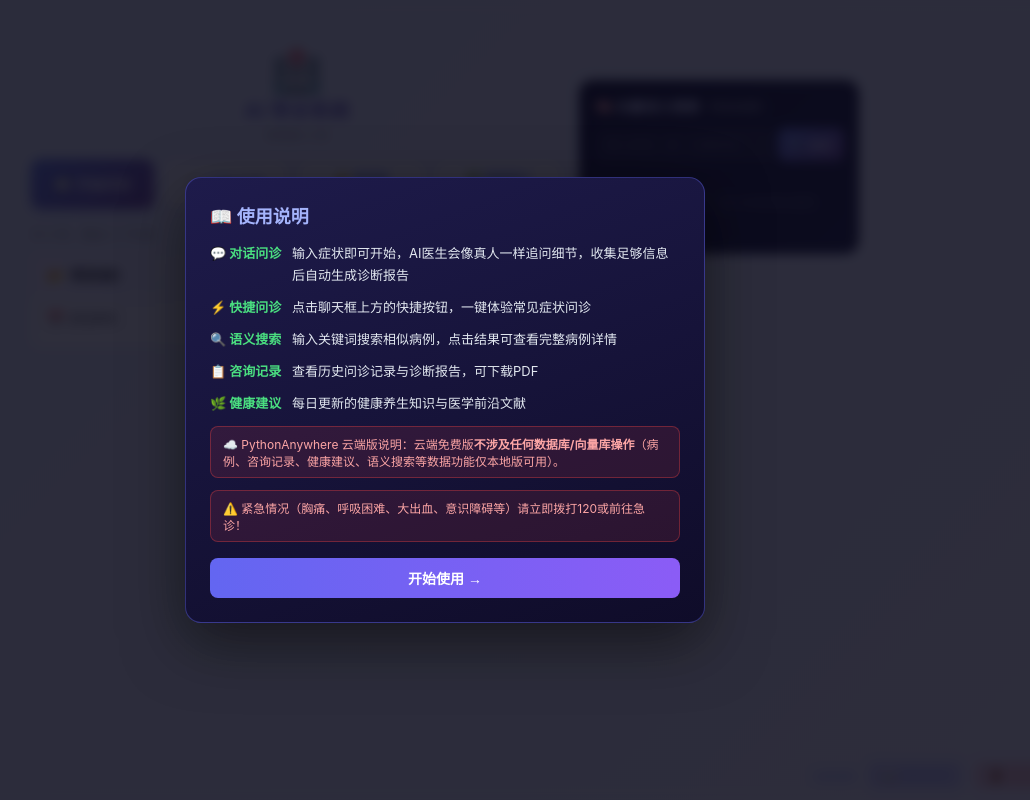
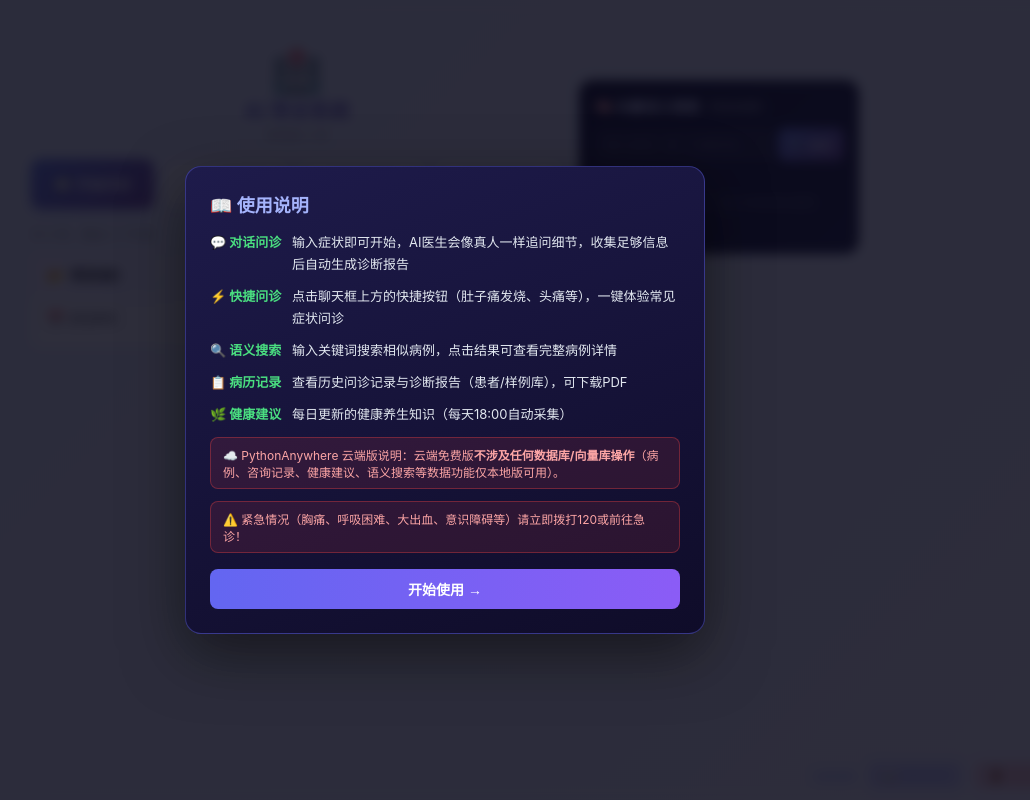
Before and after one commit to tangziyang7194-lab/medical-agent, a Flask app: page /home in a window 1280 px wide. Shown: the whole page, without its empty margins (195-1225 px from the left). Run offline with Flask 3, Linux system fonts and the light colour scheme; the visitor is signed in with stand-in values (Sample User, id 1); data that the repository does not hold is empty.

Commit message:
Rewrite usage guides per actual features, remove Lancet leftovers

```diff
--- a/index.html
+++ b/index.html
@@ -172,11 +172,10 @@ body{font-family:-apple-system,BlinkMacSystemFont,"Segoe UI","PingFang SC","Micr
     <button class="btn btn-primary" onclick="showChat()">💬 开始问诊</button>
     <button class="btn btn-secondary" onclick="showRecords()">📋 病历记录</button>
     <a href="/admin/login" class="btn btn-secondary" style="font-size:12px;padding:8px 14px;text-decoration:none;">🔐 管理端</a> <a href="/user/login" style="color:#818cf8;font-size:13px;text-decoration:none;margin:0 6px;">👤 登录</a>
-    <a href="/lancet" target="_blank" style="padding:8px 16px;background:#6366f1;color:white;border-radius:6px;font-size:12px;text-decoration:none;margin:0 4px;">🩺 柳叶刀</a>
         <a href="/health_tips" class="btn btn-secondary" style="font-size:12px;padding:8px 14px;text-decoration:none;">🌿 健康建议</a>
   </div>
   <div id="deptList"></div>
-  <div class="powered">Powered by GLM-4.5 · 纯前端驱动</div>
+  <div class="powered">Powered by DeepSeek · AI导诊系统</div>
     </div>
     <!-- 右侧向量搜索面板 -->
     <div class="home-right" id="vsearchPanel">
--- a/templates/admin_dashboard.html
+++ b/templates/admin_dashboard.html
@@ -654,10 +654,10 @@
     <div class="admin-guide-modal">
         <h2>📖 管理端使用说明</h2>
         <div class="admin-guide-item"><b>📊 仪表盘</b><span>系统数据总览：病例 / 咨询 / 患者统计</span></div>
-        <div class="admin-guide-item"><b>🩺 健康管理</b><span>健康建议采集与展示、柳叶刀医学文献管理（可手动触发采集）</span></div>
+        <div class="admin-guide-item"><b>🩺 健康管理</b><span>系统健康检查（环境配置总览）与健康养生建议采集（多源抓取，每天18:00自动）</span></div>
         <div class="admin-guide-item"><b>🧠 病例管理</b><span>病例的增删改查，支持导出</span></div>
         <div class="admin-guide-item"><b>🔍 向量库</b><span>语义搜索（点「📄 详情」查看完整病例）、🔄 同步 MySQL 病例、🗑 清空（不影响 MySQL 数据）</span></div>
-        <div class="admin-guide-item"><b>⏰ 定时任务</b><span>12:00 自动学习病例｜18:00 健康建议采集｜18:10 柳叶刀文献</span></div>
+        <div class="admin-guide-item"><b>⏰ 定时任务</b><span>12:00 自动学习病例｜18:00 健康建议采集</span></div>
         <div class="admin-guide-item"><b>📥 导出</b><span>一键导出病例数据（CSV）</span></div>
         <div class="admin-guide-warn">☁️ PythonAnywhere 云端版说明：云端免费版<b>不涉及任何数据库/向量库操作</b>（病例管理、健康采集、向量搜索等数据功能仅本地版可用）。</div>
         <div class="admin-guide-warn">💡 修改配置（.env）或代码后，需重启服务才生效；管理端和用户端共用同一数据库。</div>
--- a/templates/admin_health.html
+++ b/templates/admin_health.html
@@ -81,8 +81,6 @@
         </table>
     </div>
 
-    <!-- 柳叶刀文章 -->
-    建议 -->
     <div class="card">
         <div class="card-title">🌿 健康养生建议 <span style="font-size:12px;color:#888;font-weight:normal;">每天18:00自动</span></div>
         <div class="stat-grid" id="tipsStats">
--- a/templates/index_template.html
+++ b/templates/index_template.html
@@ -749,10 +749,10 @@ fetch("/api/user/status").then(function(r){return r.json()}).then(function(d){
     <div class="guide-modal">
         <h2>📖 使用说明</h2>
         <div class="guide-item"><b>💬 对话问诊</b><span>输入症状即可开始，AI医生会像真人一样追问细节，收集足够信息后自动生成诊断报告</span></div>
-        <div class="guide-item"><b>⚡ 快捷问诊</b><span>点击聊天框上方的快捷按钮，一键体验常见症状问诊</span></div>
+        <div class="guide-item"><b>⚡ 快捷问诊</b><span>点击聊天框上方的快捷按钮（肚子痛发烧、头痛等），一键体验常见症状问诊</span></div>
         <div class="guide-item"><b>🔍 语义搜索</b><span>输入关键词搜索相似病例，点击结果可查看完整病例详情</span></div>
-        <div class="guide-item"><b>📋 咨询记录</b><span>查看历史问诊记录与诊断报告，可下载PDF</span></div>
-        <div class="guide-item"><b>🌿 健康建议</b><span>每日更新的健康养生知识与医学前沿文献</span></div>
+        <div class="guide-item"><b>📋 病历记录</b><span>查看历史问诊记录与诊断报告（患者/样例库），可下载PDF</span></div>
+        <div class="guide-item"><b>🌿 健康建议</b><span>每日更新的健康养生知识（每天18:00自动采集）</span></div>
         <div class="guide-warn">☁️ PythonAnywhere 云端版说明：云端免费版<b>不涉及任何数据库/向量库操作</b>（病例、咨询记录、健康建议、语义搜索等数据功能仅本地版可用）。</div>
         <div class="guide-warn">⚠️ 紧急情况（胸痛、呼吸困难、大出血、意识障碍等）请立即拨打120或前往急诊！</div>
         <button class="guide-btn" onclick="document.getElementById('guideOverlay').style.display='none';">开始使用 →</button>
--- a/templates/landing.html
+++ b/templates/landing.html
@@ -56,7 +56,7 @@
         <a href="/user/login" class="card card-user">
             <div class="card-icon">👤</div>
             <div class="card-title">用户端</div>
-            <div class="card-desc">AI智能问诊 · 病历查询<br>健康建议 · 柳叶刀文章</div>
+            <div class="card-desc">AI智能问诊 · 病历查询<br>健康建议 · 语义搜索</div>
             <div class="card-arrow">进入用户端 →</div>
         </a>
         <a href="/admin/login" class="card card-admin">
```
